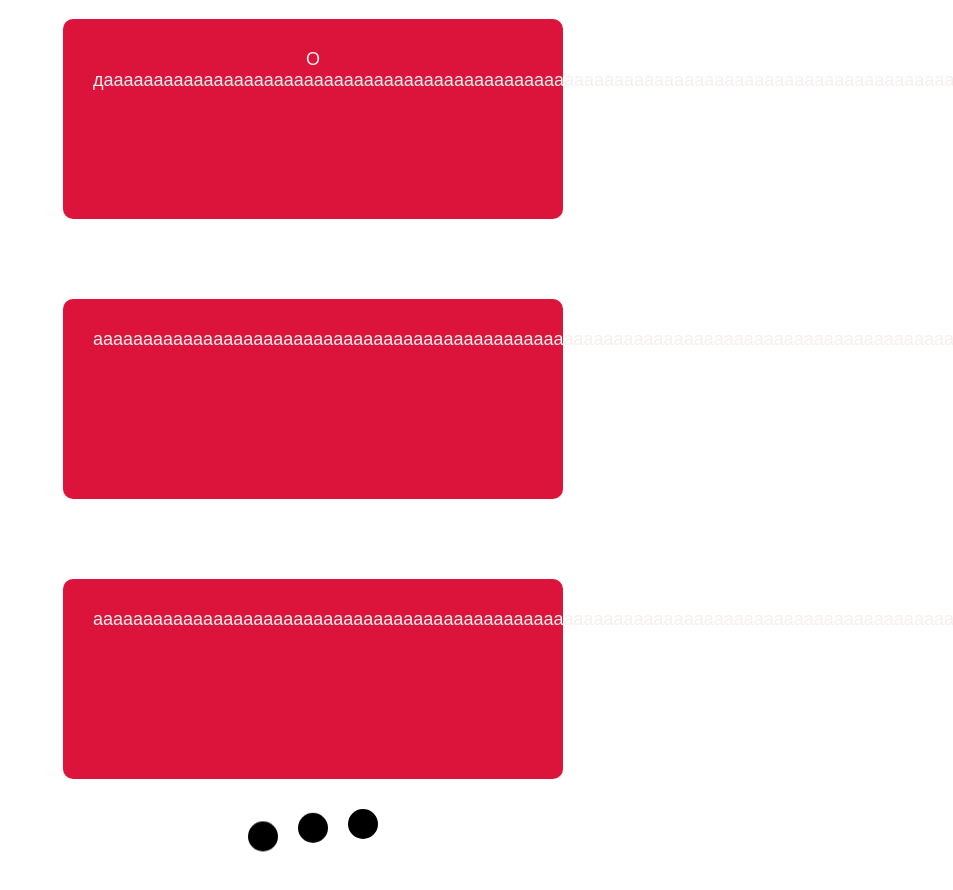
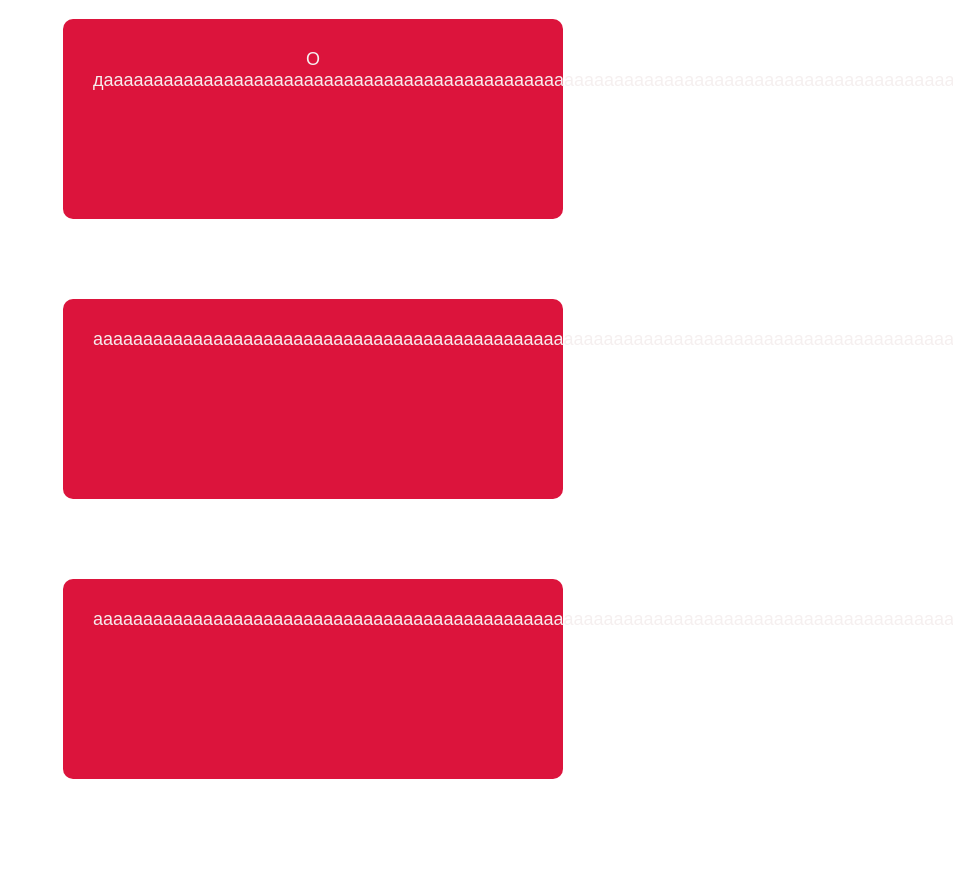
Before and after one commit to ej040200/aaaa, a plain HTML site: page index.html in a window 1280 px wide. Shown: the part 120-1010 px from the top of the page, without its empty margins (327-1280 px from the left). After the commit the page ends 939 px from the top, so only its background shows below. Drawn offline with Linux system fonts and the light colour scheme.

Commit message:
Update index.html

```diff
--- a/index.html
+++ b/index.html
@@ -19,11 +19,5 @@
         <div class="text">
             <p>ааааааааааааааааааааааааааааааааааааааааааааааааааааааааааааааааааааааааааааааааааааааааааааааааааааааааааааааааааааааааааааааааааааааааааааааааааааааааааааааааааааааааааа</p>
         </div>
-    </div>
-    <div class="loading">
-        <div class="ball first"></div>
-        <div class="ball second"></div>
-        <div class="ball third"></div>
-    </div>
 </body>
 </html>
```
